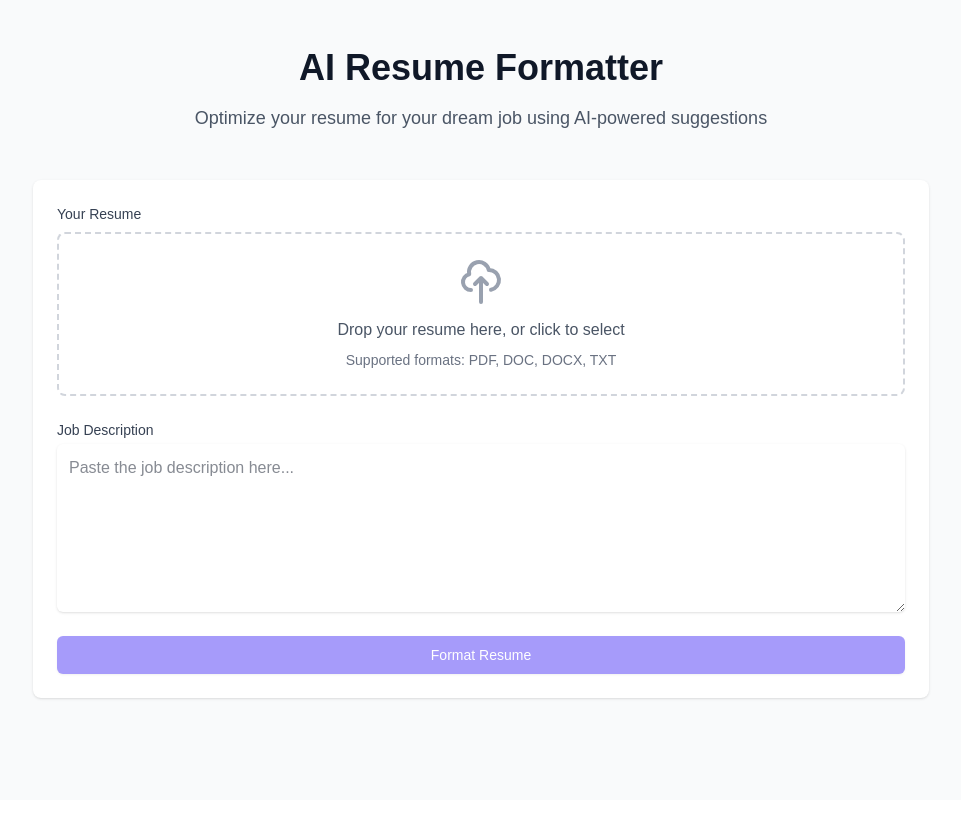
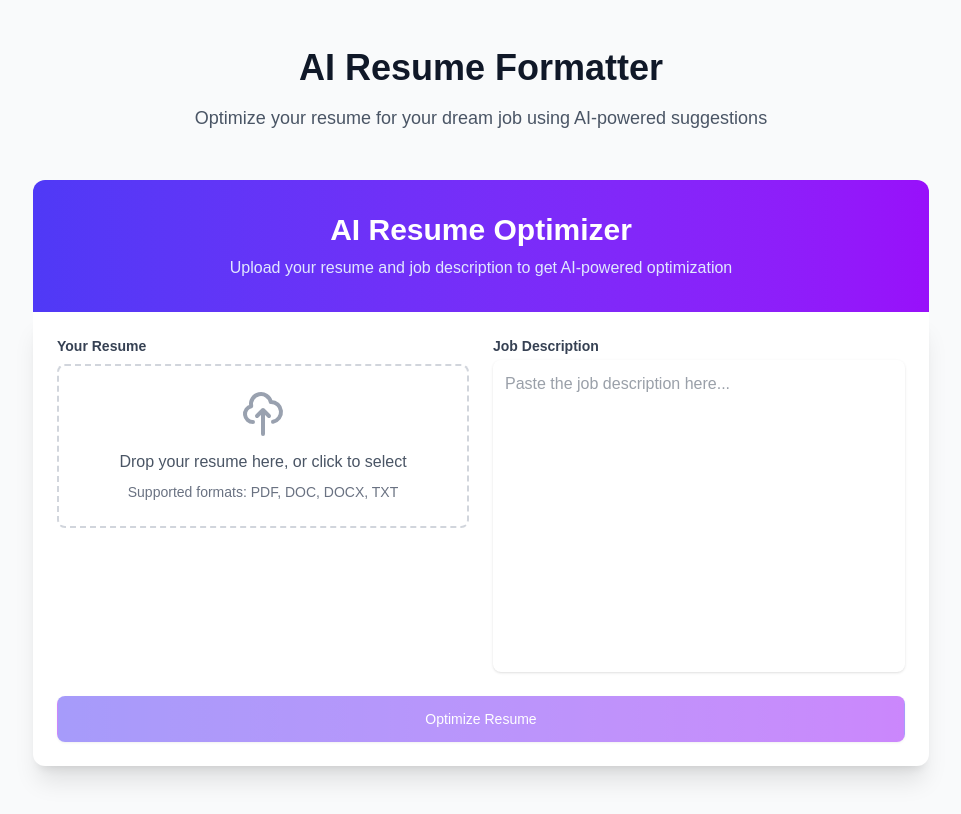
Before and after one commit to Simplemart17/resume_ai, a Next.js app: page / in a window 1280 px wide. Shown: the whole page, without its empty margins (159-1120 px from the left). Built offline with nearby package versions, Linux system fonts and the light colour scheme.

Commit message:
enhance UI

```diff
--- a/package.json
+++ b/package.json
@@ -12,6 +12,7 @@
     "@tailwindcss/forms": "^0.5.10",
     "axios": "^1.8.1",
     "docx": "^9.2.0",
+    "framer-motion": "^12.4.10",
     "mammoth": "^1.9.0",
     "next": "15.2.1",
     "openai": "^4.86.2",
--- a/src/components/ResumeFormatter.tsx
+++ b/src/components/ResumeFormatter.tsx
@@ -2,6 +2,7 @@
 
 import { useState } from 'react';
 import { FileUploader } from './FileUploader';
+import { motion } from 'framer-motion';
 
 interface FormattedResult {
   optimizedResume: string;
@@ -17,6 +18,7 @@ export function ResumeFormatter() {
   const [loading, setLoading] = useState(false);
   const [result, setResult] = useState<FormattedResult | null>(null);
   const [error, setError] = useState('');
+  const [activeTab, setActiveTab] = useState<'resume' | 'analysis'>('resume');
 
   const handleFileChange = (file: File | null) => {
     setResumeFile(file);
@@ -73,10 +75,23 @@ export function ResumeFormatter() {
   };
 
   return (
-    <div className="bg-white shadow rounded-lg p-6">
-      <form onSubmit={handleSubmit} className="space-y-6">
-        <div>
-          <label className="block text-sm font-medium text-gray-700 mb-2">
+    <div className="max-w-4xl mx-auto">
+      <div className="bg-gradient-to-r from-indigo-600 to-purple-600 text-white py-8 px-6 rounded-t-xl">
+        <h1 className="text-3xl font-bold text-center mb-2">AI Resume Optimizer</h1>
+        <p className="text-center text-indigo-100">Upload your resume and job description to get AI-powered optimization</p>
+      </div>
+
+      <div className="bg-white shadow-xl rounded-b-xl p-6">
+        <motion.form
+          onSubmit={handleSubmit}
+          className="space-y-6"
+          initial={{ opacity: 0, y: 20 }}
+          animate={{ opacity: 1, y: 0 }}
+          transition={{ duration: 0.5 }}
+        >
+          <div className="grid grid-cols-1 md:grid-cols-2 gap-6">
+            <div className="space-y-4">
+              <label className="block text-sm font-semibold text-gray-700 mb-2">
                 Your Resume
               </label>
               <FileUploader
@@ -85,97 +100,180 @@ export function ResumeFormatter() {
                 accept=".pdf,.doc,.docx,.txt"
               />
               {error && (
-            <p className="mt-2 text-sm text-red-600">{error}</p>
+                <motion.p
+                  className="mt-2 text-sm text-red-600"
+                  initial={{ opacity: 0 }}
+                  animate={{ opacity: 1 }}
+                  transition={{ duration: 0.3 }}
+                >
+                  {error}
+                </motion.p>
               )}
             </div>
 
             <div>
-          <label htmlFor="jobDescription" className="block text-sm font-medium text-gray-700">
+              <label htmlFor="jobDescription" className="block text-sm font-semibold text-gray-700">
                 Job Description
               </label>
               <textarea
                 id="jobDescription"
                 name="jobDescription"
-            rows={6}
-            className="mt-1 block w-full rounded-md border-gray-300 text-gray-900 p-3 shadow-sm focus:border-indigo-500 focus:ring-indigo-500"
+                rows={12}
+                className="mt-1 block w-full rounded-lg border-gray-300 text-gray-700 p-3 shadow-sm focus:border-indigo-500 focus:ring-indigo-500 resize-none"
                 placeholder="Paste the job description here..."
                 value={jobDescription}
                 onChange={(e) => setJobDescription(e.target.value)}
                 required
               />
             </div>
+          </div>
 
-        <div>
-          <button
+          <motion.button
             type="submit"
             disabled={loading || !resumeFile}
-            className="w-full flex justify-center py-2 px-4 border border-transparent rounded-md shadow-sm text-sm font-medium text-white bg-indigo-600 hover:bg-indigo-700 focus:outline-none focus:ring-2 focus:ring-offset-2 focus:ring-indigo-500 disabled:opacity-50"
+            className="w-full flex justify-center py-3 px-4 border border-transparent rounded-lg shadow-sm text-sm font-medium text-white bg-gradient-to-r from-indigo-600 to-purple-600 hover:from-indigo-700 hover:to-purple-700 focus:outline-none focus:ring-2 focus:ring-offset-2 focus:ring-indigo-500 disabled:opacity-50 transition-all duration-200"
+            whileHover={{ scale: 1.02 }}
+            whileTap={{ scale: 0.98 }}
           >
-            {loading ? 'Processing...' : 'Format Resume'}
+            {loading ? (
+              <div className="flex items-center">
+                <svg className="animate-spin -ml-1 mr-3 h-5 w-5 text-white" xmlns="http://www.w3.org/2000/svg" fill="none" viewBox="0 0 24 24">
+                  <circle className="opacity-25" cx="12" cy="12" r="10" stroke="currentColor" strokeWidth="4"></circle>
+                  <path className="opacity-75" fill="currentColor" d="M4 12a8 8 0 018-8V0C5.373 0 0 5.373 0 12h4zm2 5.291A7.962 7.962 0 014 12H0c0 3.042 1.135 5.824 3 7.938l3-2.647z"></path>
+                </svg>
+                Processing...
+              </div>
+            ) : 'Optimize Resume'}
+          </motion.button>
+        </motion.form>
+
+        {result && (
+          <motion.div
+            className="mt-12"
+            initial={{ opacity: 0, y: 20 }}
+            animate={{ opacity: 1, y: 0 }}
+            transition={{ duration: 0.5, delay: 0.2 }}
+          >
+            <div className="flex justify-center mb-8">
+              <div className="inline-flex rounded-lg border border-gray-200 p-1">
+                <button
+                  onClick={() => setActiveTab('resume')}
+                  className={`px-4 py-2 rounded-md text-sm font-bold transition-all duration-200 ${
+                    activeTab === 'resume'
+                      ? 'bg-indigo-600 text-white'
+                      : 'text-gray-500 hover:text-gray-700'
+                  }`}
+                >
+                  Optimized Resume
+                </button>
+                <button
+                  onClick={() => setActiveTab('analysis')}
+                  className={`px-4 py-2 rounded-md text-sm font-medium transition-all duration-200 ${
+                    activeTab === 'analysis'
+                      ? 'bg-indigo-600 text-white'
+                      : 'text-gray-500 hover:text-gray-700'
+                  }`}
+                >
+                  Analysis
                 </button>
               </div>
-      </form>
+            </div>
 
-      {result && (
-        <div className="mt-8 space-y-6">
+            {activeTab === 'resume' ? (
+              <motion.div
+                initial={{ opacity: 0 }}
+                animate={{ opacity: 1 }}
+                transition={{ duration: 0.3 }}
+                className="bg-gray-50 p-6 rounded-xl shadow-inner"
+              >
+                <pre className="whitespace-pre-wrap text-sm font-mono">{result.optimizedResume}</pre>
+              </motion.div>
+            ) : (
+              <motion.div
+                initial={{ opacity: 0 }}
+                animate={{ opacity: 1 }}
+                transition={{ duration: 0.3 }}
+                className="space-y-8"
+              >
                 <div>
-            <h2 className="text-lg font-medium text-gray-900 mb-2">Match Score</h2>
-            <div className="flex items-center gap-2">
-              <div className="w-full bg-gray-200 rounded-full h-2.5">
-                <div
-                  className="bg-indigo-600 h-2.5 rounded-full"
-                  style={{ width: `${result.matchScore}%` }}
-                ></div>
+                  <h2 className="text-lg font-medium text-gray-900 mb-4">Match Score</h2>
+                  <div className="relative pt-1">
+                    <div className="flex items-center justify-between">
+                      <div>
+                        <span className="text-3xl font-bold text-indigo-600">{result.matchScore}%</span>
                       </div>
-              <span className="text-sm font-medium text-gray-700">{result.matchScore}%</span>
+                    </div>
+                    <div className="overflow-hidden h-2 mt-4 text-xs flex rounded bg-gray-200">
+                      <motion.div
+                        className="bg-gradient-to-r from-indigo-500 to-purple-500 rounded"
+                        initial={{ width: 0 }}
+                        animate={{ width: `${result.matchScore}%` }}
+                        transition={{ duration: 1, ease: "easeOut" }}
+                      />
+                    </div>
                   </div>
                 </div>
 
                 <div>
-            <h2 className="text-lg font-medium text-gray-900 mb-2">Matching Skills</h2>
+                  <h2 className="text-lg font-medium text-gray-900 mb-4">Matching Skills</h2>
                   <div className="flex flex-wrap gap-2">
                     {result.matchingSkills.map((skill, index) => (
-                <span
+                      <motion.span
                         key={index}
-                  className="px-2 py-1 bg-green-100 text-green-800 text-sm rounded-full"
+                        initial={{ opacity: 0, scale: 0.8 }}
+                        animate={{ opacity: 1, scale: 1 }}
+                        transition={{ duration: 0.3, delay: index * 0.1 }}
+                        className="px-3 py-1 bg-green-100 text-green-800 text-sm rounded-full border border-green-200 hover:bg-green-200 transition-colors duration-200"
                       >
                         {skill}
-                </span>
+                      </motion.span>
                     ))}
                   </div>
                 </div>
 
                 <div>
-            <h2 className="text-lg font-medium text-gray-900 mb-2">Missing Skills</h2>
+                  <h2 className="text-lg font-medium text-gray-900 mb-4">Missing Skills</h2>
                   <div className="flex flex-wrap gap-2">
                     {result.missingSkills.map((skill, index) => (
-                <span
+                      <motion.span
                         key={index}
-                  className="px-2 py-1 bg-red-100 text-red-800 text-sm rounded-full"
+                        initial={{ opacity: 0, scale: 0.8 }}
+                        animate={{ opacity: 1, scale: 1 }}
+                        transition={{ duration: 0.3, delay: index * 0.1 }}
+                        className="px-3 py-1 bg-red-100 text-red-800 text-sm rounded-full border border-red-200 hover:bg-red-200 transition-colors duration-200"
                       >
                         {skill}
-                </span>
+                      </motion.span>
                     ))}
                   </div>
                 </div>
 
                 <div>
-            <h2 className="text-lg font-medium text-gray-900 mb-2">Major Changes Made</h2>
-            <ul className="list-disc list-inside space-y-1">
+                  <h2 className="text-lg font-medium text-gray-900 mb-4">Improvements Made</h2>
+                  <div className="bg-gray-50 rounded-xl p-6 shadow-inner">
+                    <ul className="space-y-3">
                       {result.changes.map((change, index) => (
-                <li key={index} className="text-sm text-gray-600">{change}</li>
+                        <motion.li
+                          key={index}
+                          initial={{ opacity: 0, x: -20 }}
+                          animate={{ opacity: 1, x: 0 }}
+                          transition={{ duration: 0.3, delay: index * 0.1 }}
+                          className="flex items-start"
+                        >
+                          <svg className="h-6 w-6 text-indigo-500 mr-2" fill="none" viewBox="0 0 24 24" stroke="currentColor">
+                            <path strokeLinecap="round" strokeLinejoin="round" strokeWidth={2} d="M9 5l7 7-7 7" />
+                          </svg>
+                          <span className="text-gray-600">{change}</span>
+                        </motion.li>
                       ))}
                     </ul>
                   </div>
-
-          <div>
-            <h2 className="text-lg font-medium text-gray-900 mb-2">Optimized Resume</h2>
-            <div className="bg-gray-50 p-4 rounded-md">
-              <pre className="whitespace-pre-wrap text-sm text-gray-900">{result.optimizedResume}</pre>
                 </div>
+              </motion.div>
+            )}
+          </motion.div>
+        )}
       </div>
-        </div>
-      )}
     </div>
   );
 }
```
Also changed, not shown: 1 other file (tests, documents, lock files or other folders). Lines whose indentation alone changed are shown as unchanged.
